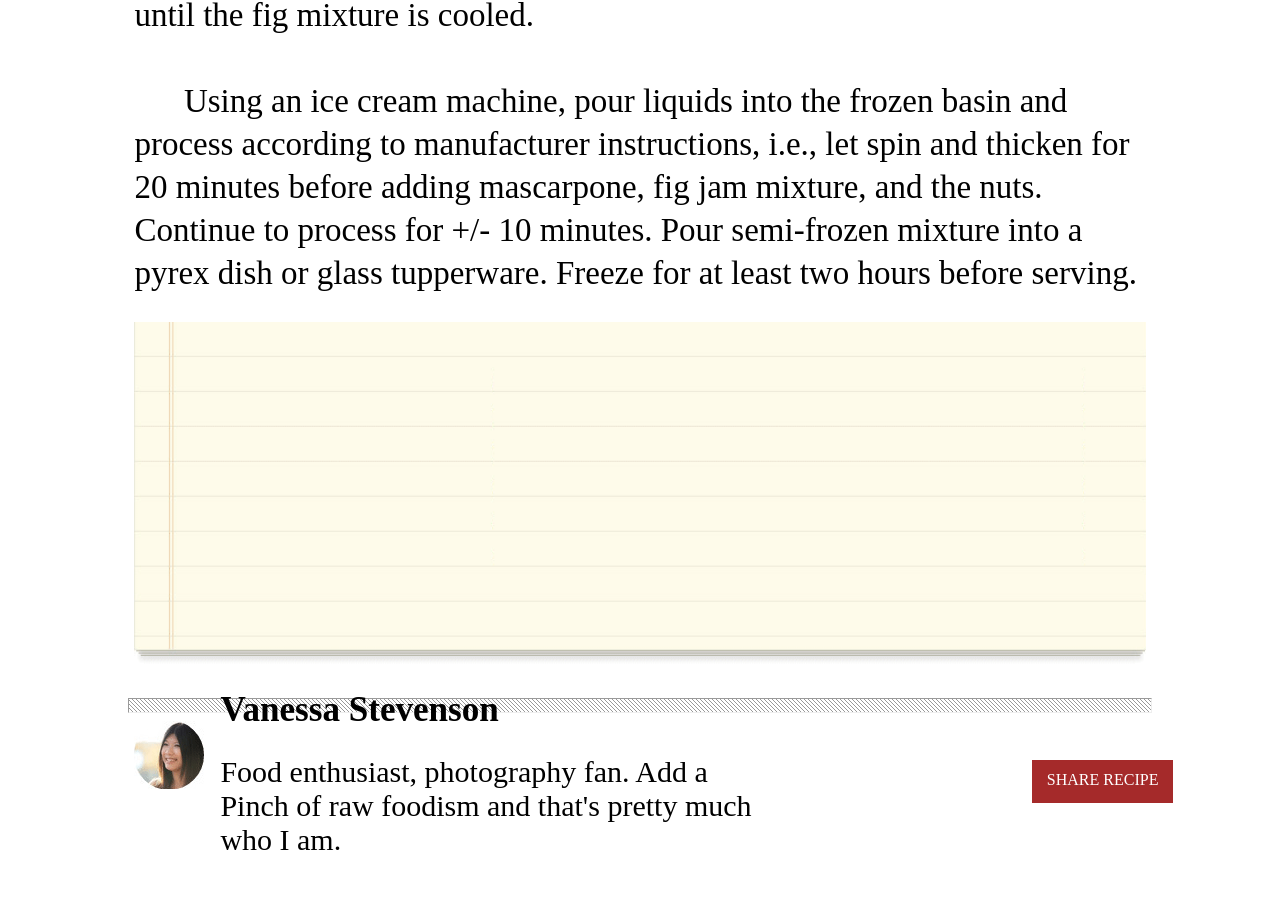
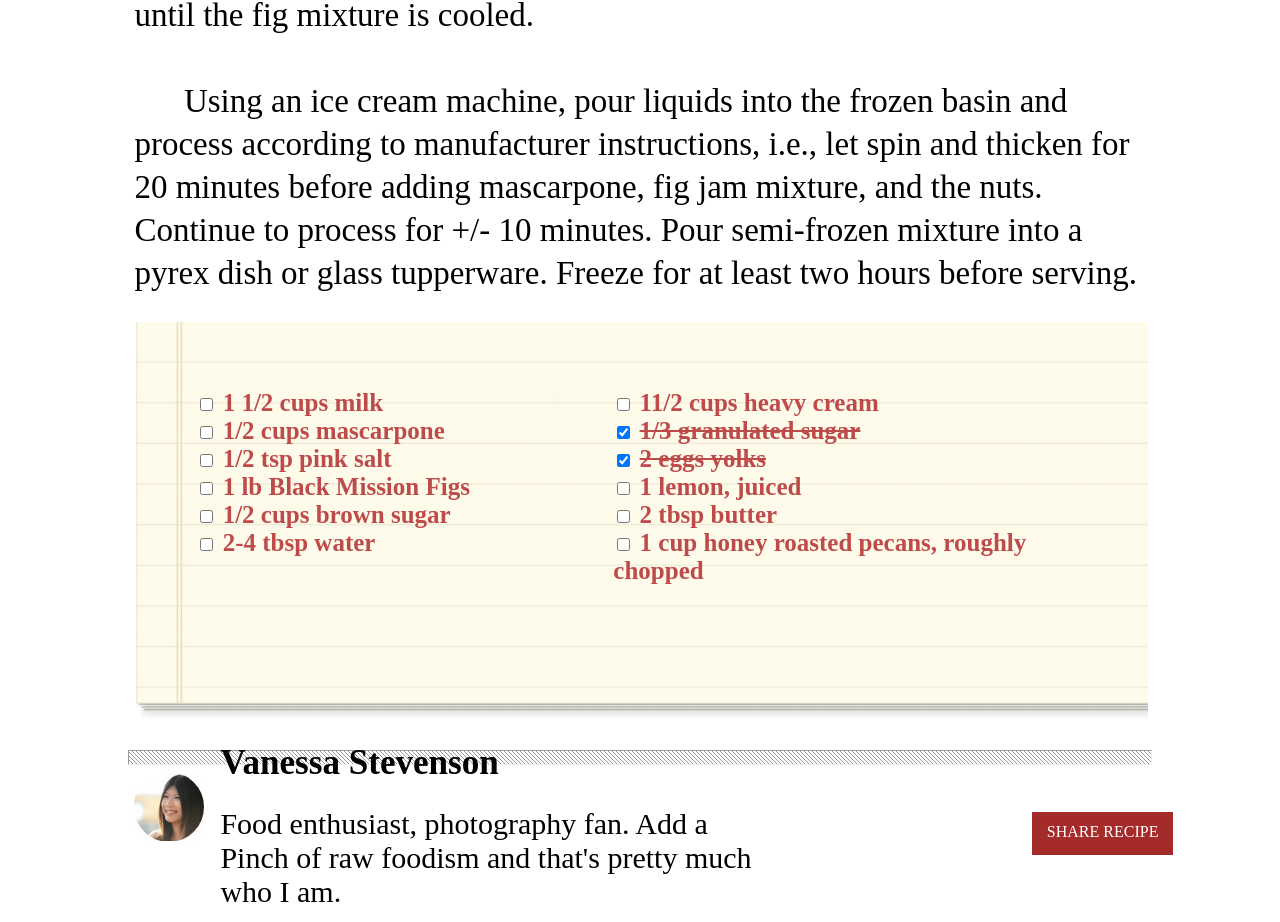
Before and after one commit to Kafaween/choklate-pizza, a plain HTML site: page index.html in a window 1280 px wide. Shown: the part 1458-2380 px from the top of the page. Drawn offline with Linux system fonts and the light colour scheme.

Commit message:
finished

```diff
--- a/index.html
+++ b/index.html
@@ -75,15 +75,72 @@
             </div>
 
 
-          <div id="cont_l">
-            <img src="img/list-bg.png" alt="" id="list">
-        </div>
+            <form>
+                <fieldset>
+                  <section>
+
+                    <br>
+                    <br>
+                    <input type="checkbox" name="check" />
+                    <label for="check1"> 1 1/2 cups milk </label>
+                    <br>
+                    <input type="checkbox" name="check" />
+                    <label for="check2"> 1/2 cups mascarpone </label>
+
+                    <br>
+                    <input type="checkbox" name="check" />
+                    <label for="check3"> 1/2 tsp pink salt </label>
+                    <br>
+                    <input type="checkbox" name="check" />
+                    <label for="check4"> 1 lb Black Mission Figs </label>
+
+                    <br>
+                    <input type="checkbox" name="check" />
+                    <label for="check5"> 1/2 cups brown sugar </label>
+                    <br>
+                    <input type="checkbox" name="check" />
+                    <label for="check6"> 2-4 tbsp water </label>
+                  </section>
+
+
+                  <section>
+
+                    <br>
+                    <br>
+                    <input type="checkbox" name="check" />
+                    <label for="check7"> 11/2 cups heavy cream </label>
+                    <br>
+                    <input type="checkbox" name="check"  checked />
+                    <label class="checked" for="check8"> 1/3 granulated sugar </label>
+                    <br>
+
+                    <input type="checkbox" name="check"  checked />
+                    <label class="checked" for="check9"> 2 eggs yolks </label>
+                    <br>
+                    <input type="checkbox" name="check" />
+                    <label for="check10"> 1 lemon, juiced </label>
+
+                    <br>
+                    <input type="checkbox" name="check" />
+                    <label for="check11"> 2 tbsp butter </label>
+                    <br>
+                    <input type="checkbox" name="check" />
+                    <label for="check12">
+                      1 cup honey roasted pecans, roughly <br>  chopped
+                    </label>
+                  </section>
+
+
+
+                </fieldset>
+              </form>
           <br>
           <br>
           <br>
           <br>
           <br>
           <br>
+
 
         <hr >
 
--- a/style.css
+++ b/style.css
@@ -141,18 +141,39 @@ main div:nth-child(2) {
 
   }
 
-  #cont_l{
+  fieldset {
+    background-image: url(../img/list-bg.png);
+    border:none;
+    background-repeat: no-repeat;
+    background-size: cover;
+    width: 80%;
+    height: 400px;
     position: relative;
+    top: 200px;
     left: 10%;
-    width: 80%;
-    bottom: -200px;
+    font-size: 30px;
+    font-family: Oxygen;
+    font-weight: 900;
+    color: rgb(190, 74, 74);
+  }
 
-      }
-    #list{
-        width: 100%;
-    height: auto;
+  form fieldset section:nth-child(1) {
+    float: left;
+    position: absolute;
+    left: 60px;
+    font-size: 25px;
+  }
 
-    }
+  form fieldset section:nth-child(2) {
+    float: right;
+    position: absolute;
+    right: 12%;
+    font-size: 25px;
+  }
+
+.checked {
+    text-decoration: line-through;
+  }
 
     #left_v{
         position: relative;
```
Lines whose indentation alone changed are shown as unchanged.
